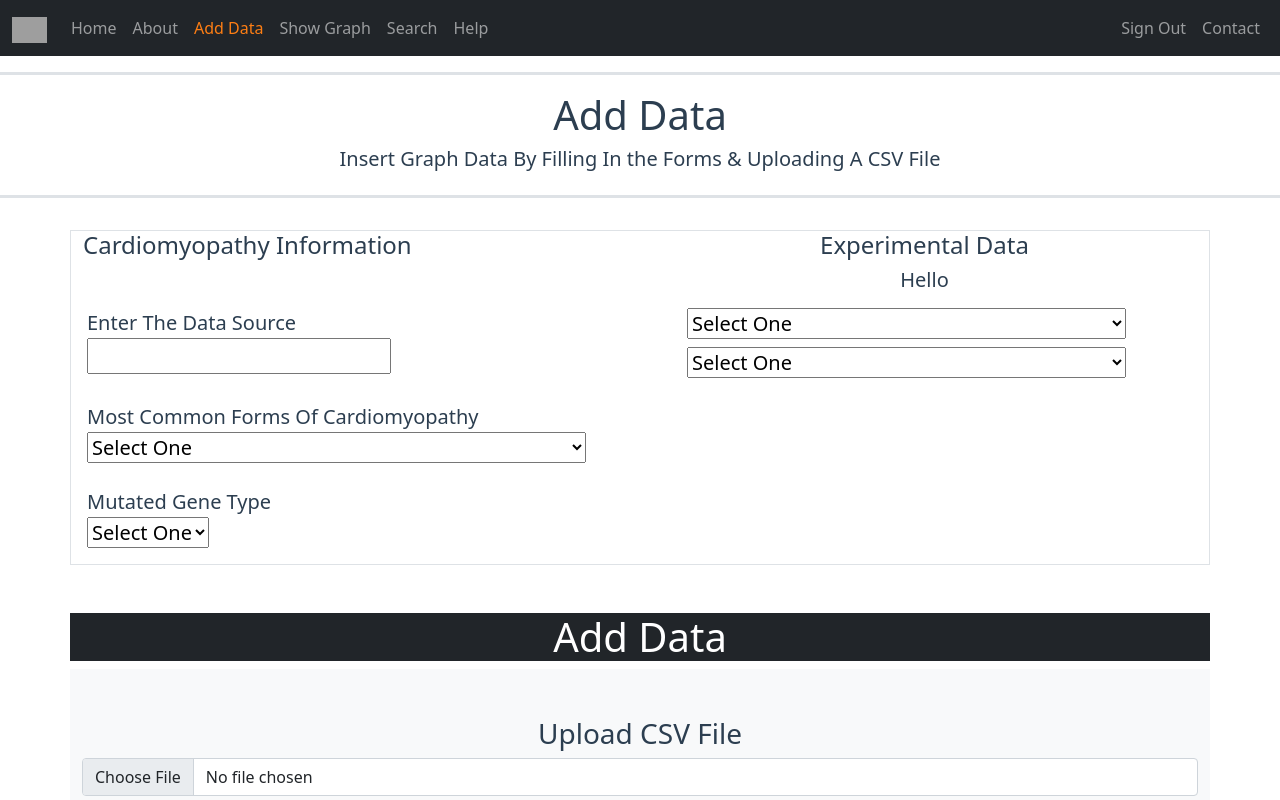
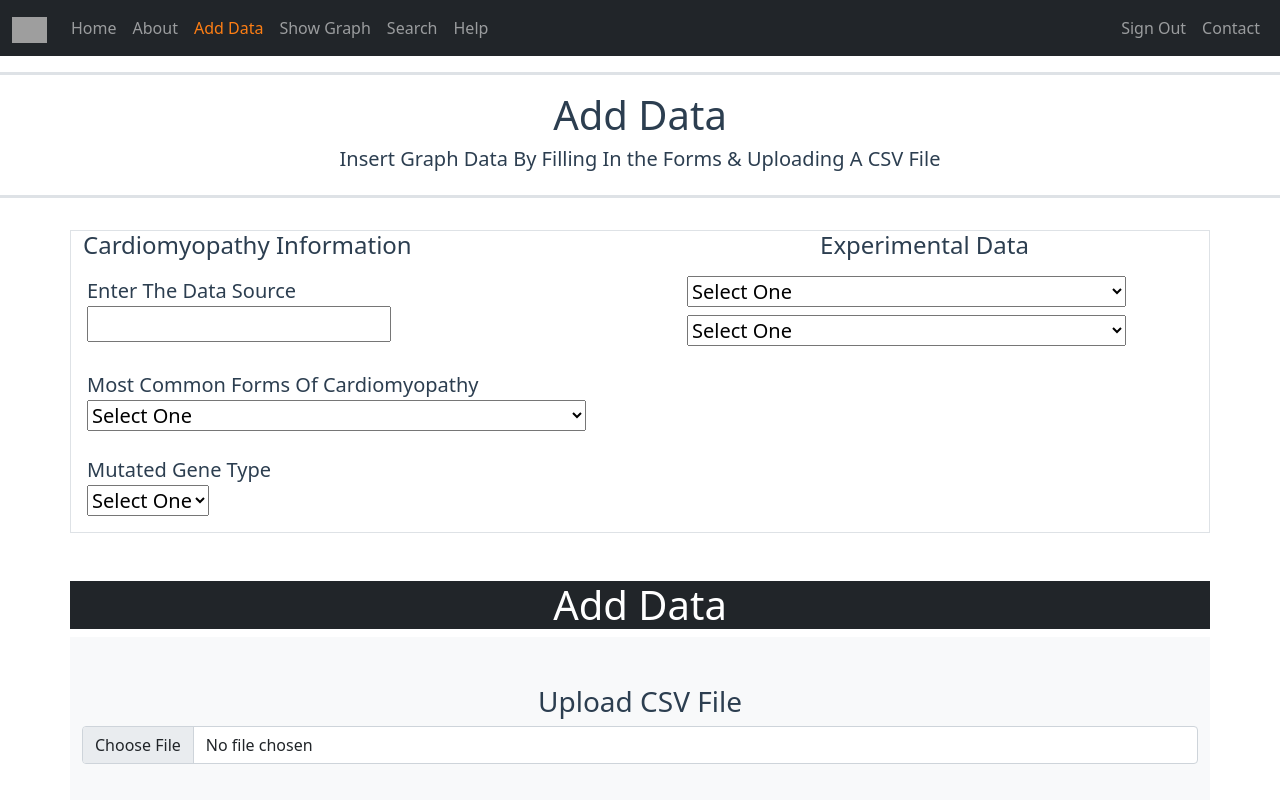
Before and after one commit to muneeb29/CentralRepo, a Vue app: page /addData in a window 1280 px wide. Shown: the top 800 px of the page. Built offline with nearby package versions, Linux system fonts and the light colour scheme; no server answers; sample sign-in values are in the browser's storage; grey boxes are pictures that could not be loaded; what @meforma/vue-toaster, vue3-apexcharts would draw is missing.

Commit message:
Change reverted

```diff
--- a/src/views/AddData.vue
+++ b/src/views/AddData.vue
@@ -15,7 +15,6 @@
 
       <div class="col">
         <h4>Experimental Data</h4>
-        <h5> Hello </h5>
       </div>
 
       <div class="row">
```
